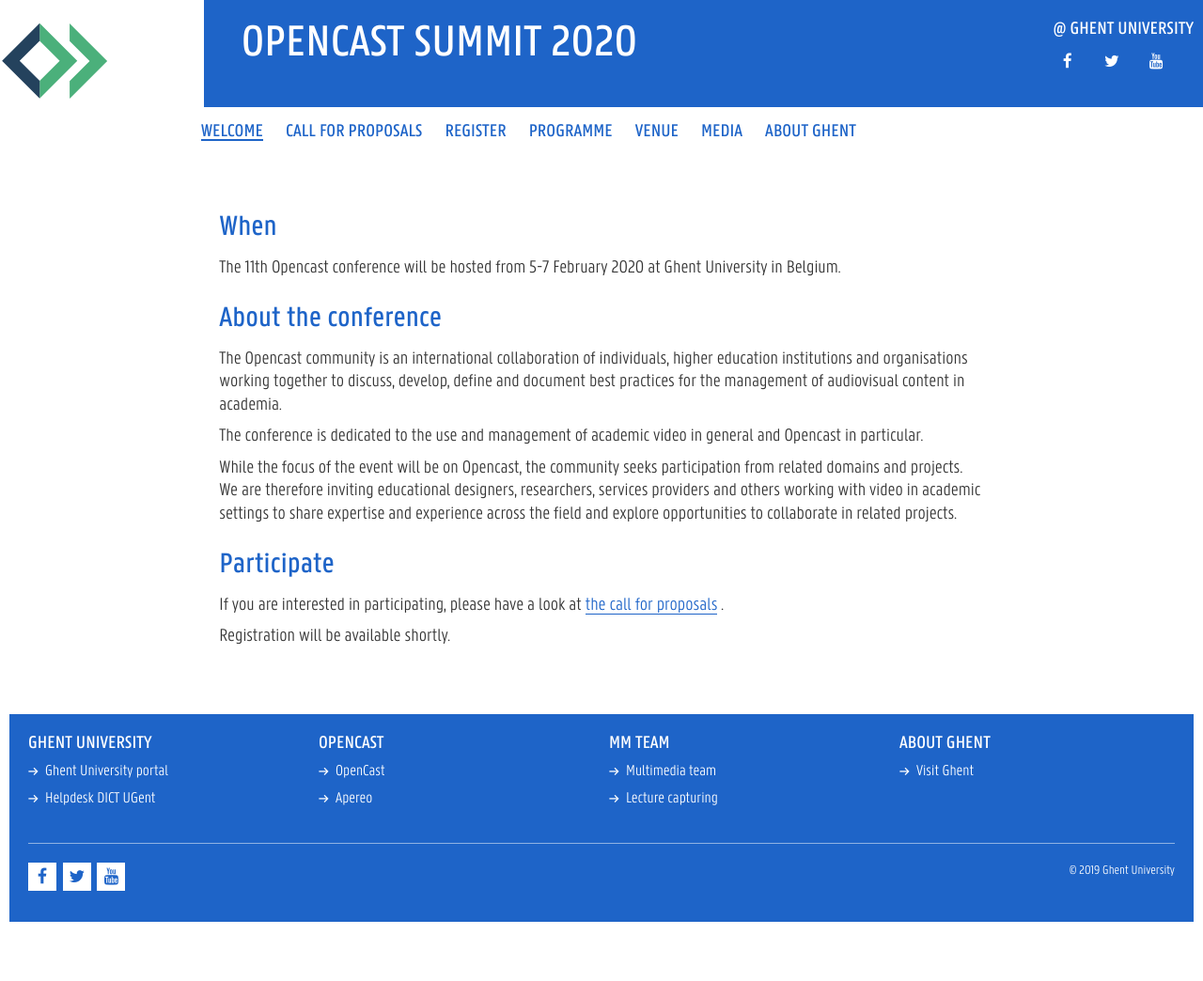
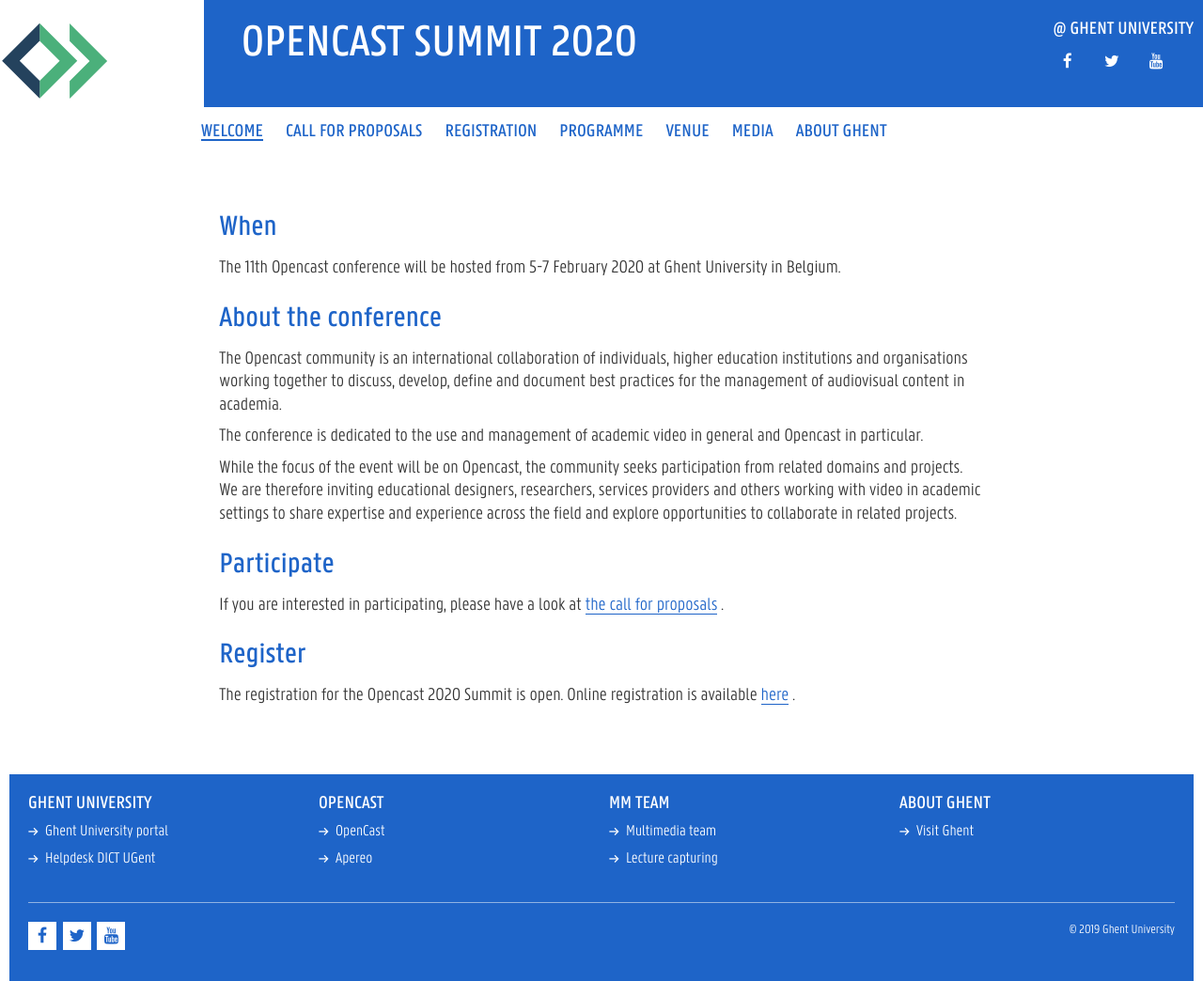
Before and after one commit to mm-dict/oc2020, a Jekyll site: the page built from index.md, in a window 1280 px wide. Shown: the whole page at 94% size. Built offline with Jekyll 4.4.1, drawn with Linux system fonts in a browser that asks for light colours; a script that is not in the unit is left out; before the commit the page ends 981 px from its top, so only the background shows below that.

Commit message:
Added online registration URL

```diff
--- a/_includes/header.html
+++ b/_includes/header.html
@@ -63,8 +63,8 @@
                                         </a>
                                     </li>
                                     <li>
-                                        <a href="#">
-                                            <span>Register</span>
+                                        <a href="registration.html">
+                                            <span>Registration</span>
                                         </a>
                                     </li>
                                     <li>
--- a/index.md
+++ b/index.md
@@ -16,4 +16,6 @@ While the focus of the event will be on Opencast, the community seeks participat
 
 If you are interested in participating, please have a look at [the call for proposals](https://oc2020.ugent.be/cfp.html) .
 
-Registration will be available shortly.
+## Register
+
+The registration for the Opencast 2020 Summit is open. Online registration is available [here](https://congrezzo.ugent.be/opencast2020/registration-opencast-summit-2020) .
```
Also changed, not shown: registration.html (added, +12 -0 lines).
